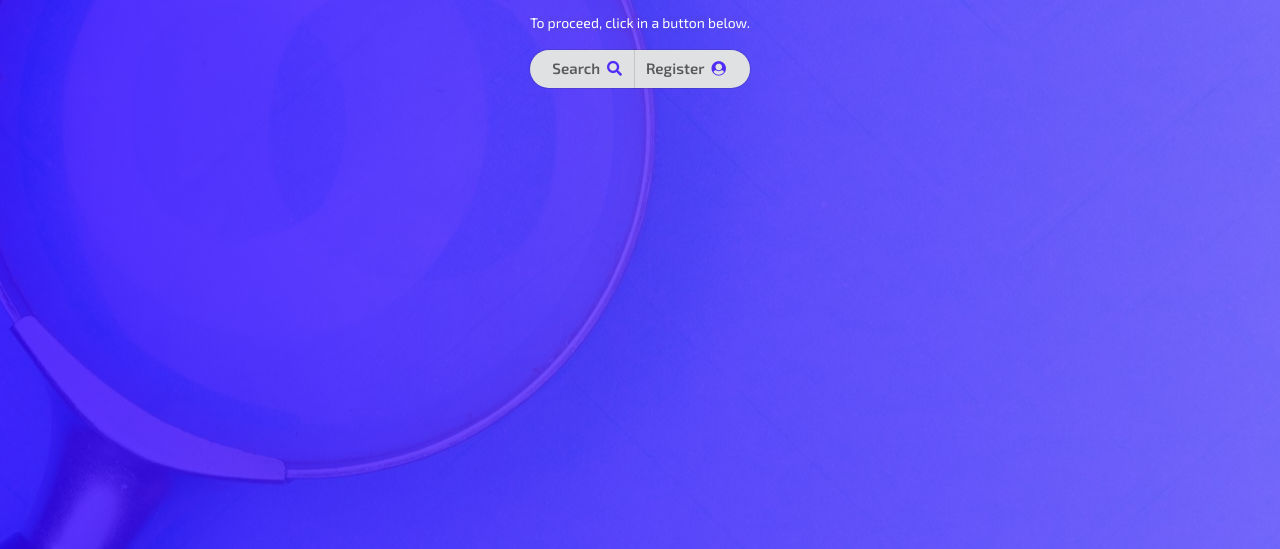
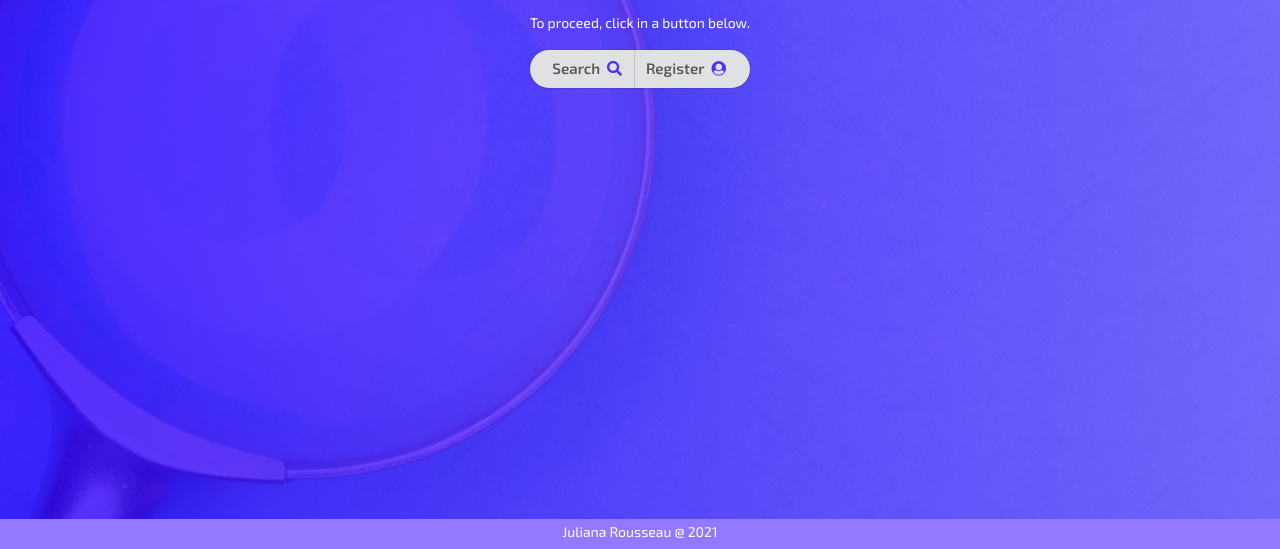
Before and after one commit to w13gehts/frontend-crud-challenge, a plain HTML site: page index.html in a window 1280 px wide. Shown: the part 251-800 px from the top of the page. Drawn offline with nearby package versions, Linux system fonts and the light colour scheme.

Commit message:
buttons, popup, footer

```diff
--- a/css/style.css
+++ b/css/style.css
@@ -11,11 +11,10 @@ p {
 
 /* Header */
 .header_total {
-  position: relative;
+  position: absolute;
   top: 0;
   width: 100%;
   height: 100%;
-  z-index: 1;
 }
 
 .background {
@@ -68,3 +67,14 @@ p {
   margin: 0 auto;
   color: #2f00ff;
 }
+
+.footer {
+  position: absolute;
+  bottom: 0;
+  width: 100%;
+  height: 30px;
+  background: #9279ff;
+  font-size: 12px !important;
+  text-align: center;
+  color: white;
+}
--- a/index.html
+++ b/index.html
@@ -7,6 +7,7 @@
 
   <meta name="viewport" content="width=device-width, initial-scale=1">
 
+  <!-- css -->
   <link rel="stylesheet" href="css/normalize.css">
   <link rel="stylesheet" href="css/reset.css">
   <link rel="stylesheet" href="css/grid.css">
@@ -30,8 +31,8 @@
 
         <!-- menu buttons -->
         <div class="ui large buttons">
-          <div class="left"><button class="ui left attached button">Search<i class="search icon"></i></button></div>
-          <div class="right"> <button class="ui right attached button">Register<i class="user circle icon"></i></button></div>
+          <div class="left"><button class="ui left attached button" data-tooltip="Search for an existing record in the database" data-position="bottom center">Search<i class="search icon"></i></button></div>
+          <div class="right"> <button class="ui right attached button" data-tooltip="Register a new user into the database" data-position="bottom center">Register<i class="user circle icon"></i></button></div>
         </div>
       </div>
     </section>
@@ -39,9 +40,10 @@
 
   <!-- footer -->
   <footer>
-
+    <div class="footer">
+      <p>Juliana Rousseau @ 2021</p>
+    </div>
   </footer>
 </body>
 
-
 </html>
```
